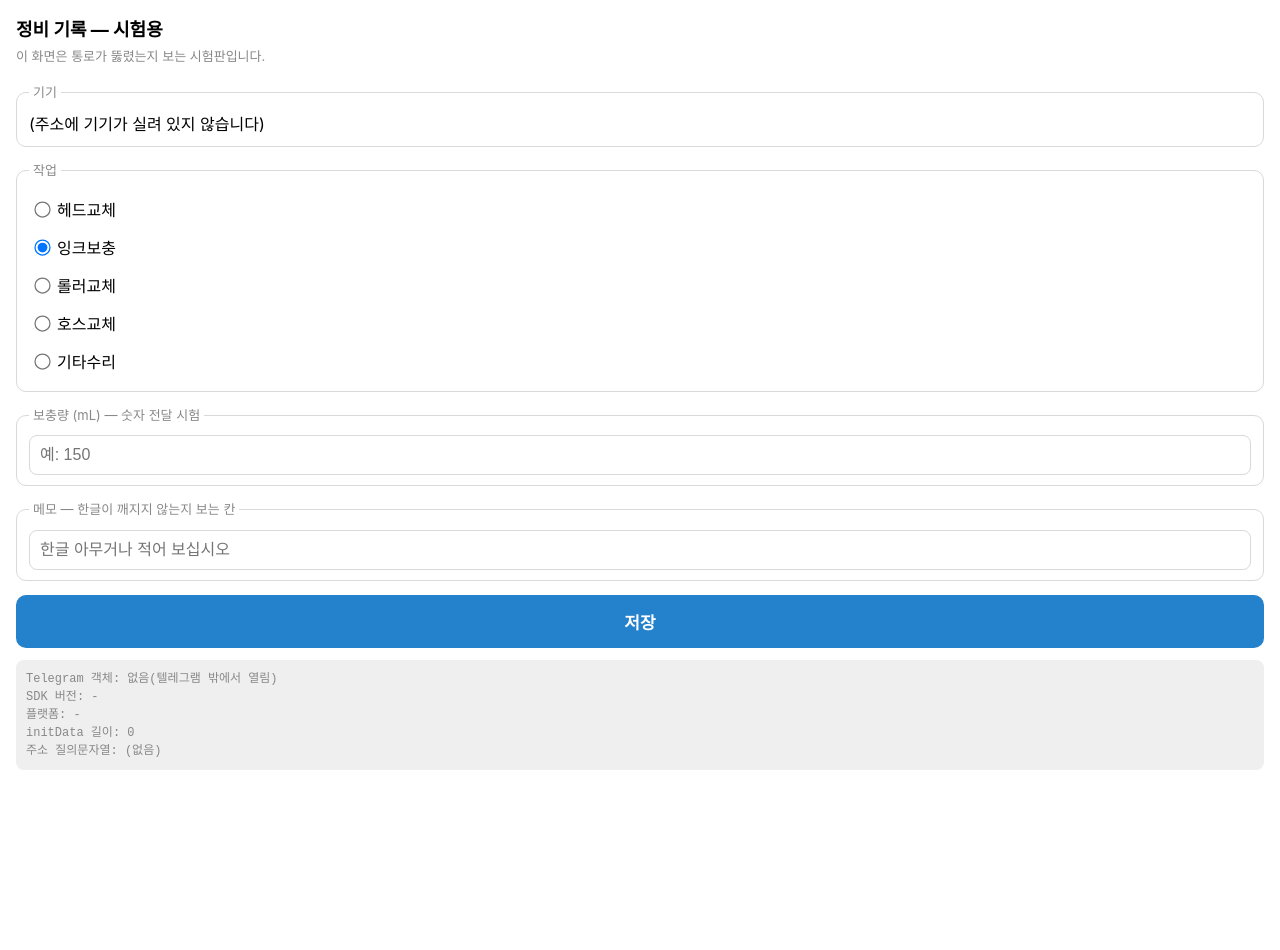
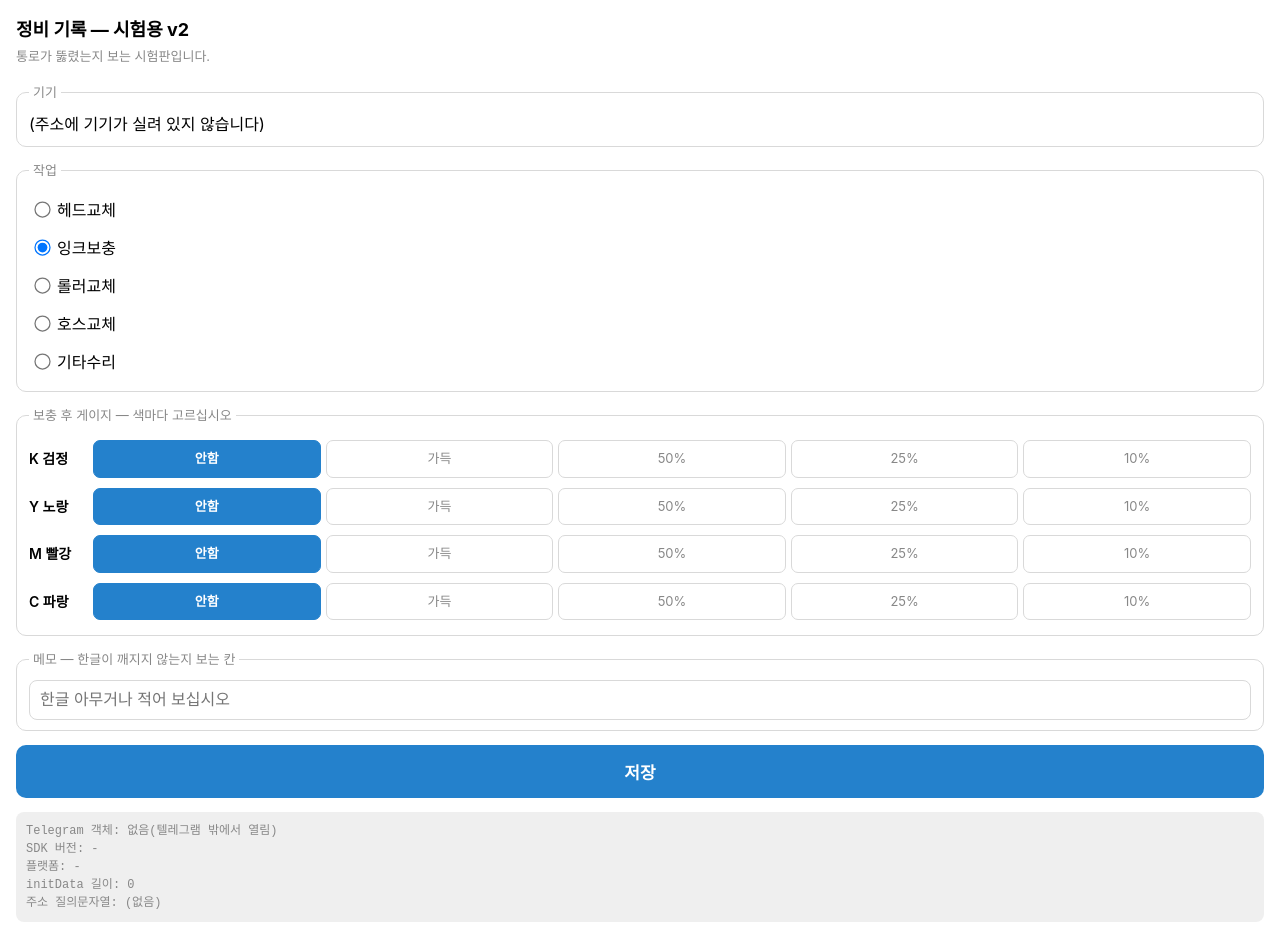
Before and after one commit to kiwix128/inkjet-webapp, a plain HTML site: page index.html in a window 1280 px wide. Both pictures are taken after a click on the button "저장". Before the commit the page ends 800 px from the top, so only its background shows below. Drawn offline with Linux system fonts and the light colour scheme.

Commit message:
Add files via upload

```diff
--- a/index.html
+++ b/index.html
@@ -3,30 +3,33 @@
 <head>
 <meta charset="utf-8">
 <meta name="viewport" content="width=device-width, initial-scale=1, maximum-scale=1, user-scalable=no">
-<title>잉크젯 정비기록 (시험용)</title>
+<title>잉크젯 정비기록 (시험용 v2)</title>
 
 <!--
   ============================================================================
-  무한프린터 수집기 — 1차-B 미니앱 「시험용 빈 폼」
+  무한프린터 수집기 — 1차-B 미니앱 「시험용 폼」 v2
   ----------------------------------------------------------------------------
-  이 파일이 하는 일 (시험용이며 진짜 정비 폼이 아니다):
-    1) 텔레그램 미니앱 SDK 가 제대로 붙는지 눈으로 확인한다
-    2) 주소에 붙여 보낸 값(?dev=...)을 폼이 읽을 수 있는지 확인한다
-       → 나중에 봇이 「기기 목록·현재 카운터」를 이 방식으로 넘긴다
-    3) [저장]을 누르면 sendData() 로 JSON 한 덩어리가 봇에게 가는지 확인한다
-       → 3단계(getUpdates 에 web_app_data 도착) 검증의 짝
-    4) 한글이 깨지지 않고 왕복하는지 확인한다 (메모 칸이 그 시험이다)
+  v1 → v2 바뀐 점 (2026-11-18 사장님 지시):
+    · 보충량을 mL 숫자 입력에서 「보충 후 게이지」 선택으로 바꿨다.
+      사장님 원문: "보충량은 보충하고나서의 게이지를 알려주는겁니다,
+                    (가득/50%/25%/10%) 이렇게 선택되도록 합시다."
+    · 통은 색마다 따로 있으므로 K·Y·M·C 네 줄로 나눠 각각 고르게 했다.
+      (팀장 판단 — 사장님 확인 대기)
+    · 작업에 따라 필요한 칸만 보이게 했다(잉크보충/롤러교체/기타수리).
 
-  확인이 끝나면 이 파일은 버리고 진짜 폼을 새로 만든다.
+  이 파일이 확인하려는 것 (시험용이며 진짜 정비 폼이 아니다):
+    1) 텔레그램 미니앱 SDK 가 붙는지
+    2) 주소에 실어 보낸 값(?dev=...)을 폼이 읽는지
+    3) [저장] 이 sendData() 로 JSON 을 봇에게 보내는지
+    4) 한글이 깨지지 않고 왕복하는지 (메모 칸)
+
   인코딩: UTF-8 (BOM 없음) / 줄바꿈 LF
   ============================================================================
 -->
 
-<!-- 텔레그램이 제공하는 SDK. 반드시 우리 스크립트보다 먼저 와야 한다. -->
 <script src="https://telegram.org/js/telegram-web-app.js"></script>
 
 <style>
-  /* 텔레그램이 주는 테마 색을 그대로 쓴다. 사장님 폰이 야간모드여도 따라간다. */
   :root {
     --bg:   var(--tg-theme-bg-color, #ffffff);
     --fg:   var(--tg-theme-text-color, #000000);
@@ -47,11 +50,29 @@
   legend { font-size: 13px; color: var(--hint); padding: 0 4px; }
   label.row { display: block; padding: 7px 2px; }
   input[type="radio"] { margin-right: 8px; transform: scale(1.25); }
-  input[type="number"], input[type="text"] {
+  input[type="text"] {
     width: 100%; box-sizing: border-box; padding: 10px;
     font-size: 16px; border: 1px solid var(--line); border-radius: 8px;
     background: var(--bg); color: var(--fg);
   }
+
+  /* 색별 게이지 한 줄: [색이름] [안함][가득][50%][25%][10%] */
+  .ink { display: flex; align-items: center; gap: 6px; padding: 5px 0; }
+  .ink b { width: 58px; font-weight: 600; font-size: 14px; }
+  .ink .opts { display: flex; gap: 5px; flex: 1; }
+  .ink .opts label { flex: 1; }
+  .ink .opts input { display: none; }           /* 진짜 라디오는 숨기고 */
+  .ink .opts span {                              /* 네모 버튼처럼 보이게 */
+    display: block; text-align: center; font-size: 13px;
+    padding: 8px 0; border: 1px solid var(--line); border-radius: 7px;
+    color: var(--hint);
+  }
+  /* ★선택 상태는 테두리+배경+글자색 세 가지로 구분한다 (어두운 테마에서도 묻히지 않게) */
+  .ink .opts input:checked + span {
+    background: var(--btn); color: var(--btxt);
+    border-color: var(--btn); font-weight: 700;
+  }
+
   button {
     width: 100%; padding: 14px; font-size: 17px; font-weight: 600;
     border: 0; border-radius: 10px; background: var(--btn); color: var(--btxt);
@@ -59,16 +80,17 @@
   pre {
     background: rgba(127,127,127,.12); border-radius: 8px;
     padding: 10px; font-size: 12px; white-space: pre-wrap; word-break: break-all;
-    color: var(--hint);
+    color: var(--hint); margin-top: 14px;
   }
+  .hidden { display: none; }
 </style>
 </head>
 <body>
 
-<h1>정비 기록 — 시험용</h1>
-<div class="sub">이 화면은 통로가 뚫렸는지 보는 시험판입니다.</div>
+<h1>정비 기록 — 시험용 v2</h1>
+<div class="sub">통로가 뚫렸는지 보는 시험판입니다.</div>
 
-<!-- ① 기기: 지금은 주소로 받은 값을 그대로 보여주기만 한다 -->
+<!-- ① 기기: 주소로 받은 값을 보여주기만 한다 -->
 <fieldset>
   <legend>기기</legend>
   <div id="dev">(주소에 기기가 실려 있지 않습니다)</div>
@@ -84,13 +106,21 @@
   <label class="row"><input type="radio" name="job" value="기타수리">기타수리</label>
 </fieldset>
 
-<!-- ③ 숫자 칸 — 진짜 폼에서는 보충량(mL)이 된다 -->
-<fieldset>
-  <legend>보충량 (mL) — 숫자 전달 시험</legend>
-  <input type="number" id="ml" inputmode="numeric" placeholder="예: 150">
+<!-- ③ 잉크보충일 때만 — 색마다 「보충 후 게이지」 -->
+<fieldset id="box-ink">
+  <legend>보충 후 게이지 — 색마다 고르십시오</legend>
+  <div id="inks"></div>
 </fieldset>
 
-<!-- ④ 한글 왕복 시험 칸 -->
+<!-- ④ 롤러교체일 때만 -->
+<fieldset id="box-roller" class="hidden">
+  <legend>롤러 위치</legend>
+  <label class="row"><input type="radio" name="roller" value="1단" checked>1단</label>
+  <label class="row"><input type="radio" name="roller" value="2단">2단</label>
+  <label class="row"><input type="radio" name="roller" value="양면">양면</label>
+</fieldset>
+
+<!-- ⑤ 메모 — 한글 왕복 시험 칸 -->
 <fieldset>
   <legend>메모 — 한글이 깨지지 않는지 보는 칸</legend>
   <input type="text" id="memo" placeholder="한글 아무거나 적어 보십시오">
@@ -98,30 +128,50 @@
 
 <button id="save">저장</button>
 
-<!-- ⑤ 진단 표시: 무엇이 안 되는지 눈으로 알 수 있게 -->
+<!-- ⑥ 진단 표시 -->
 <pre id="diag">진단 준비 중…</pre>
 
 <script>
 (function () {
   "use strict";
 
-  // 텔레그램 안에서 열렸으면 window.Telegram.WebApp 이 존재한다.
-  // 일반 브라우저로 열면 없다 → 그 경우도 화면에 알려준다.
   var tg = (window.Telegram && window.Telegram.WebApp) ? window.Telegram.WebApp : null;
+  if (tg) { tg.ready(); tg.expand(); }
 
-  if (tg) {
-    tg.ready();   // "화면 준비됐다"고 텔레그램에 알림
-    tg.expand();  // 창을 위로 끝까지 펼침
+  // ---- 색별 게이지 줄 만들기 -------------------------------------------
+  // 통은 색마다 따로이므로 네 줄을 만든다. 기본은 "안함"(그 색은 손대지 않음).
+  var COLORS = [["K","검정"], ["Y","노랑"], ["M","빨강"], ["C","파랑"]];
+  var LEVELS = ["안함", "가득", "50%", "25%", "10%"];
+  var html = "";
+  COLORS.forEach(function (c) {
+    html += '<div class="ink"><b>' + c[0] + ' ' + c[1] + '</b><div class="opts">';
+    LEVELS.forEach(function (lv, i) {
+      html += '<label><input type="radio" name="ink_' + c[0] + '" value="' + lv + '"'
+            + (i === 0 ? " checked" : "") + '><span>' + lv + '</span></label>';
+    });
+    html += '</div></div>';
+  });
+  document.getElementById("inks").innerHTML = html;
+
+  // ---- 작업에 따라 필요한 칸만 보이기 ----------------------------------
+  function sync() {
+    var job = document.querySelector('input[name="job"]:checked');
+    job = job ? job.value : "";
+    document.getElementById("box-ink").classList.toggle("hidden", job !== "잉크보충");
+    document.getElementById("box-roller").classList.toggle("hidden", job !== "롤러교체");
   }
+  Array.prototype.forEach.call(
+    document.querySelectorAll('input[name="job"]'),
+    function (el) { el.addEventListener("change", sync); }
+  );
+  sync();
 
-  // 주소에 실려 온 값 읽기 (예: ?dev=CN32E9HH0Y|사무실 테스트기)
+  // ---- 주소에 실려 온 기기 값 ------------------------------------------
   var params = new URLSearchParams(window.location.search);
   var dev = params.get("dev");
-  if (dev) {
-    document.getElementById("dev").textContent = dev;
-  }
+  if (dev) { document.getElementById("dev").textContent = dev; }
 
-  // 진단 줄 — 통로가 어디서 끊겼는지 알 수 있게 숫자로 보여준다
+  // ---- 진단 줄 ----------------------------------------------------------
   document.getElementById("diag").textContent =
     "Telegram 객체: " + (tg ? "있음" : "없음(텔레그램 밖에서 열림)") + "\n" +
     "SDK 버전: " + (tg ? tg.version : "-") + "\n" +
@@ -129,19 +179,29 @@
     "initData 길이: " + (tg && tg.initData ? tg.initData.length : 0) + "\n" +
     "주소 질의문자열: " + (window.location.search || "(없음)");
 
-  // [저장] — 폼 내용을 JSON 한 덩어리로 묶어 봇에게 한 번에 보낸다.
-  // sendData() 는 성공하면 미니앱 창을 스스로 닫는다.
+  // ---- 저장: 폼 전체를 JSON 한 덩어리로 봇에게 ------------------------
   document.getElementById("save").addEventListener("click", function () {
     var job = document.querySelector('input[name="job"]:checked');
+    job = job ? job.value : "";
+
+    // 색별 게이지 — "안함"이 아닌 색만 담는다
+    var ink = {};
+    COLORS.forEach(function (c) {
+      var sel = document.querySelector('input[name="ink_' + c[0] + '"]:checked');
+      if (sel && sel.value !== "안함") { ink[c[0]] = sel.value; }
+    });
+
+    var roller = document.querySelector('input[name="roller"]:checked');
 
     var payload = {
-      v: 1,                                           // 양식 판 번호
-      test: true,                                     // 시험용 표시 (진짜 기록과 구분)
-      dev: dev || "",                                 // 주소로 받은 기기
-      job: job ? job.value : "",                      // 고른 작업
-      ml: document.getElementById("ml").value || "",  // 숫자 칸
-      memo: document.getElementById("memo").value || "", // 한글 칸
-      at: new Date().toISOString()                    // 폰에서 누른 시각
+      v: 2,
+      test: true,
+      dev: dev || "",
+      job: job,
+      ink: (job === "잉크보충") ? ink : {},                    // 보충 후 게이지
+      roller: (job === "롤러교체" && roller) ? roller.value : "",
+      memo: document.getElementById("memo").value || "",
+      at: new Date().toISOString()
     };
 
     if (!tg) {
```
